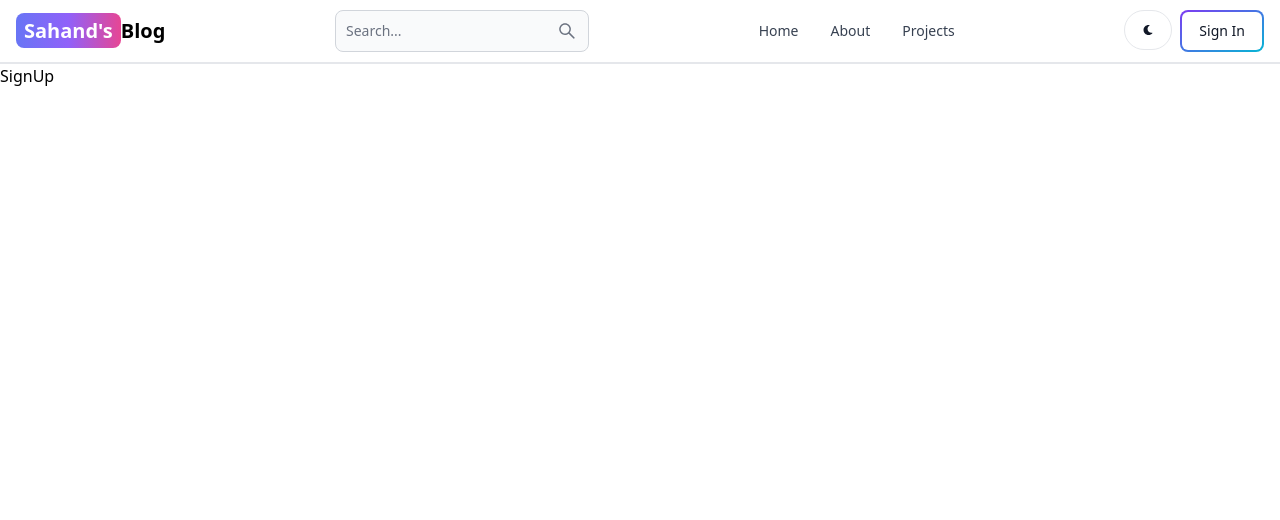
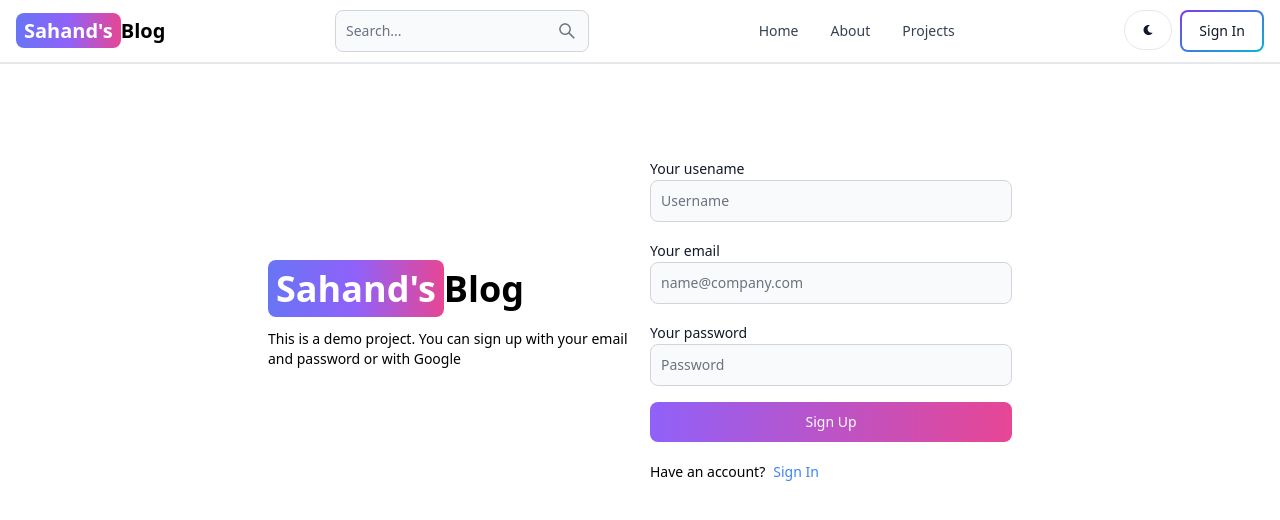
Before and after one commit to Josede2450/mern-blog, a React (Vite) app in the folder client/: page /sign-up in a window 1280 px wide. Shown: the top 520 px of the page. Built offline with nearby package versions, Linux system fonts and the light colour scheme.

Commit message:
create sign up page UI

```diff
--- a/client/src/pages/SignUp.jsx
+++ b/client/src/pages/SignUp.jsx
@@ -1,5 +1,62 @@
 import React from "react";
+import { Button, Label, TextInput } from "flowbite-react";
+import { Link } from "react-router-dom";
 
 export default function SignUp() {
-  return <div>SignUp</div>;
+  return (
+    <div className="min-h-screen mt-20">
+      <div className="flex p-3 max-w-3xl mx-auto flex-col md:flex-row md:items-center gap-5">
+        {/* Left Side */}
+        <div className="flex-1">
+          <Link to="/" className=" font-bold dark:text-white text-4xl">
+            <span
+              className="px-2 py-1 bg-gradient-to-r from-indigo-500
+            via-purple-500 to-pink-500 rounded-lg text-white"
+            >
+              Sahand's
+            </span>
+            Blog
+          </Link>
+
+          <p className="text-sm mt-5">
+            This is a demo project. You can sign up with your email and password
+            or with Google
+          </p>
+        </div>
+        {/* Right Side */}
+
+        <div className="flex-1">
+          <form action="" className="flex flex-col gap-4">
+            <div>
+              <Label value="Your usename" />
+              <TextInput type="text" placeholder="Username" id="username" />
+            </div>
+            <div>
+              <Label value="Your email" />
+              <TextInput
+                type="email"
+                placeholder="name@company.com"
+                id="email"
+              />
+            </div>
+            <div>
+              <Label value="Your password" />
+              <TextInput type="password" placeholder="Password" id="password" />
+            </div>
+
+            <Button gradientDuoTone="purpleToPink" type="submit">
+              Sign Up
+            </Button>
+          </form>
+
+          <div className="flex gap-2 text-sm mt-5">
+            <span>Have an account?</span>
+            <Link to="sign-in" className="text-blue-500">
+              Sign In
+            </Link>
+          </div>
+        </div>
+      </div>
+    </div>
+  );
 }
```
